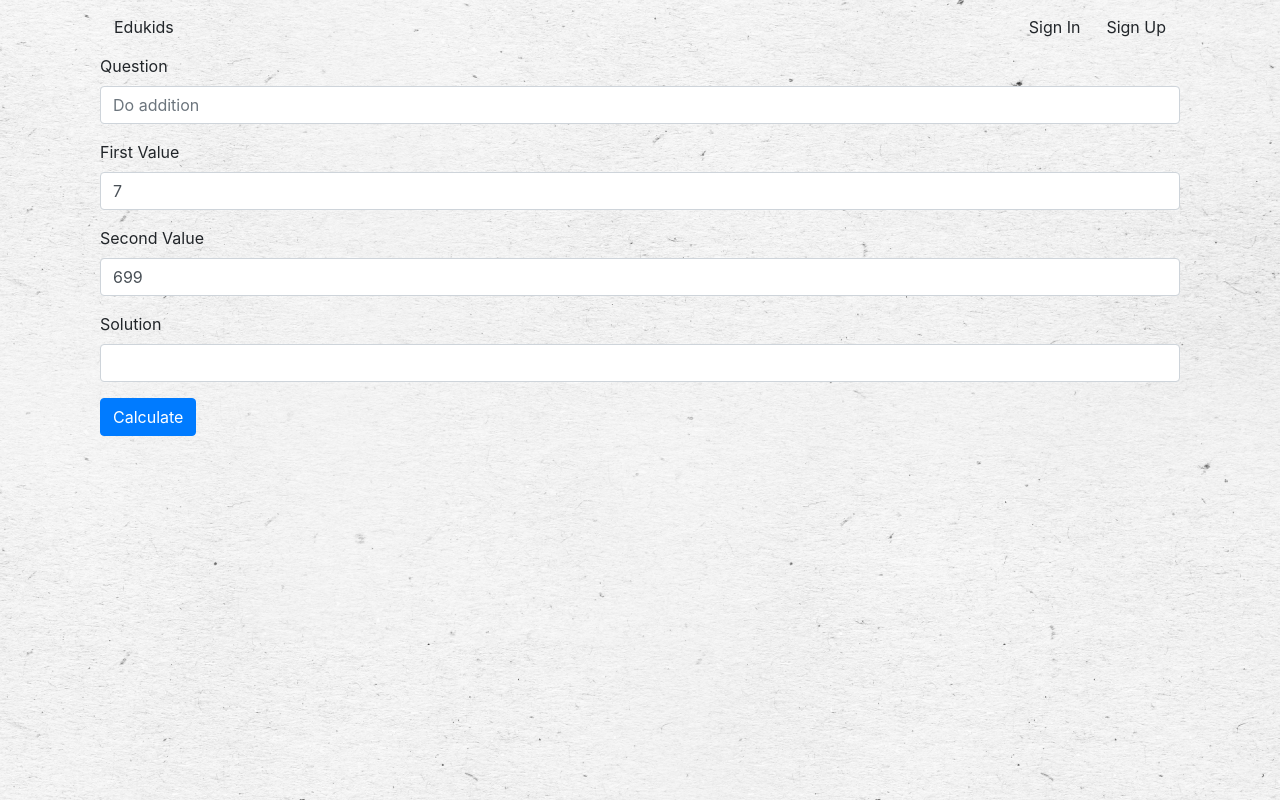
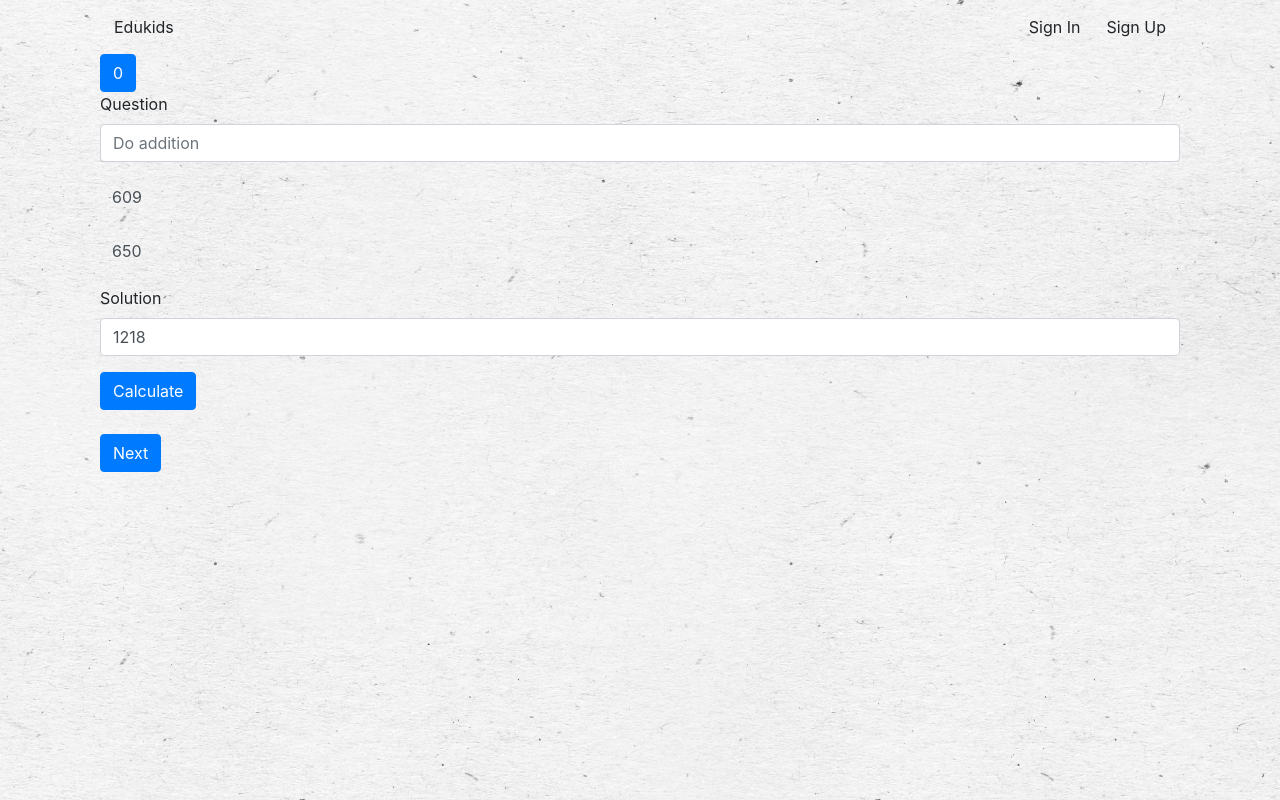
Before and after one commit to kidistca/kb-academy, a React (Create React App) app in the folder client/: page /create-exercise in a window 1280 px wide. Built offline with nearby package versions, Linux system fonts and the light colour scheme; no server answers; the HTML template or start-up script is replaced by a standard one.

Commit message:
Random numbers addition

```diff
--- a/client/src/components/Navbar.jsx
+++ b/client/src/components/Navbar.jsx
@@ -25,6 +25,7 @@ const Menu = props => {
         </div>
       )) || (
         <div className="ml-auto">
+          <span className="btn">{props.user.name}</span>
           <Link className="btn" to="/profile">
             Profile
           </Link>
--- a/client/src/views/exercise/mathExercise.jsx
+++ b/client/src/views/exercise/mathExercise.jsx
@@ -12,13 +12,15 @@ export default class MathExercise extends Component {
     this.state = {
       exercise: {
         question: "",
-        answerOne: "",
-        answerTwo: "",
+        answerOne: Math.floor(Math.random() * 1000),
+        answerTwo: Math.floor(Math.random() * 1000),
         solution: ""
-      }
+      },
+      score: 0
     };
     this.createExercise = this.createExercise.bind(this);
     this.handleChange = this.handleChange.bind(this);
+    this.scoreCounter = this.scoreCounter.bind(this);
   }
 
   // onEdit(event) {
@@ -50,13 +52,21 @@ export default class MathExercise extends Component {
     const value = event.target.value;
     console.log("first-value", value);
     this.setState({
-      exercise: { [name]: value }
+      // exercise: { solution: value }
+      exercise: { ...this.state.exercise, ...{ solution: event.target.value } }
+    });
+  }
+
+  scoreCounter() {
+    this.setState({
+      score: this.state.score + 1
     });
   }
 
   render() {
     return (
       <Container>
+        <Button onClick={this.scoreCounter}>{this.state.score}</Button>
         <Form onSubmit={this.createExercise}>
           <Form.Group>
             <Form.Label htmlFor="math-question">Question</Form.Label>
@@ -69,23 +79,25 @@ export default class MathExercise extends Component {
             />
           </Form.Group>
           <Form.Group>
-            <Form.Label htmlFor="first-value">First Value</Form.Label>
+            {/* <Form.Label htmlFor="first-value">First Value</Form.Label> */}
             <Form.Control
+              style={{ borderWidth: "0px", border: "none", background: "none" }}
               id="first-value"
               type="text"
               name="answerOne"
-              value={Math.floor(Math.random() * 10)}
+              value={this.state.exercise.answerOne}
               //onChange={this.onExerciseValueChange}
             />
           </Form.Group>
 
           <Form.Group>
-            <Form.Label htmlFor="second-value">Second Value</Form.Label>
+            {/* <Form.Label htmlFor="second-value">Second Value</Form.Label> */}
             <Form.Control
+              style={{ borderWidth: "0px", border: "none", background: "none" }}
               id="second-value"
               type="text"
               name="answerTwo"
-              value={Math.floor(Math.random() * 1000)}
+              value={this.state.exercise.answerTwo}
               // onChange={this.onExerciseValueChange}
             />
           </Form.Group>
@@ -95,11 +107,18 @@ export default class MathExercise extends Component {
               id="answer"
               type="text"
               name="solution"
-              value={this.state.exercise.question}
+              value={
+                this.state.exercise.answerOne + this.state.exercise.answerOne
+              }
               onChange={this.handleChange}
             />
           </Form.Group>
           <Button type="submit">Calculate</Button>
+          <br />
+          <br />
+        </Form>
+        <Form onSubmit="">
+          <Button type="submit">Next</Button>
         </Form>
       </Container>
     );
```
Also changed, not shown: 1 other file (tests, documents, lock files or other folders).
